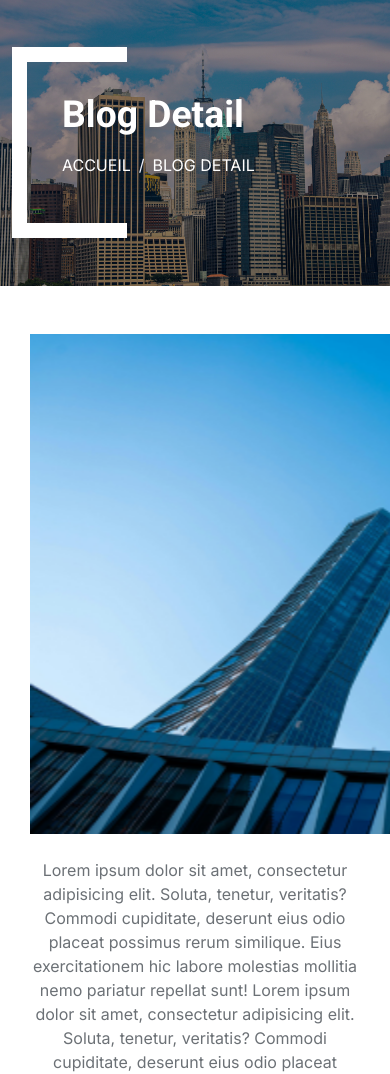
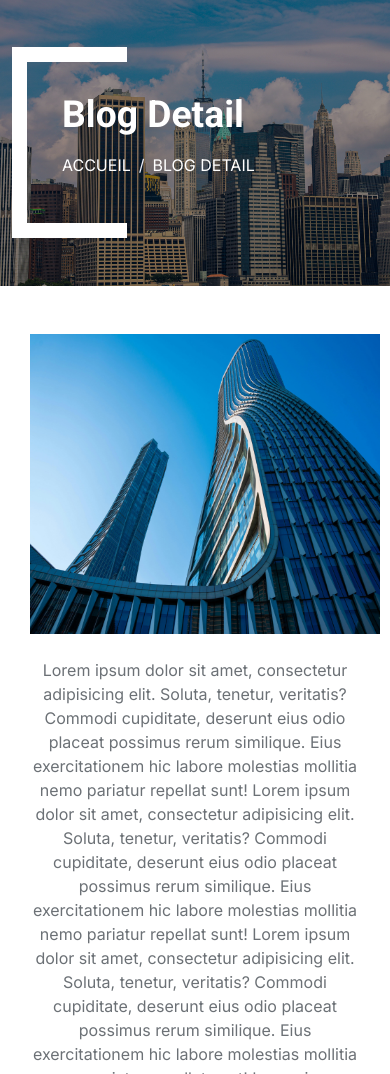
Before and after one commit to Webcinq/archidata-group, a Laravel app: page /blog-detail in a window 390 px wide; the page is wider, and only the part inside the window is pictured. Shown: the part 66-1140 px from the top of that part. Run offline with Laravel 12, Linux system fonts and the light colour scheme; parts of the project's set-up code (start-up, migrations or seed data) failed here and were passed over; some libraries are stand-ins or nearby versions.

Commit message:
archiver la photo dans le mode telephone

```diff
--- a/resources/views/blog-detail.blade.php
+++ b/resources/views/blog-detail.blade.php
@@ -1,5 +1,15 @@
 @extends('layout')
 @section('content')
+    <style>
+        .image{
+            width: 1000px;height: 500px;
+        }
+        @media (max-width: 768px) {
+            .image{
+                width: 350px;height: 300px;
+            }
+        }
+    </style>
     <div class="container-fluid page-header mb-5 py-5">
         <div class="container">
             <h1 class="display-3 text-white mb-3 animated slideInDown">Blog Detail</h1>
@@ -12,7 +22,7 @@
         </div>
     </div>
     <div style="padding: 0 30px; text-align: center;">
-        <img style="width: 1000px;height: 500px" src="{{asset('img/service-1.png')}}" alt="">
+        <img class="image"   src="{{asset('img/service-1.png')}}" alt="">
         <br><br>
         <div class="row">
             <div class="col-lg-3"></div>
--- a/resources/views/layout.blade.php
+++ b/resources/views/layout.blade.php
@@ -147,11 +147,11 @@
         <div class="copyright">
             <div class="row">
                 <div class="col-md-6 text-center text-md-start mb-3 mb-md-0">
-                    &copy; <a class="border-bottom" href="#">Nom de votre site</a>
+                    &copy; <a class="border-bottom" href="#">ARCHIDATA</a>
                 </div>
                 <div class="col-md-6 text-center text-md-end">
                     <!--/*** Ce template est gratuit tant que vous conservez le lien / l'attribution à l'auteur dans le pied de page. Pour l'utiliser sans ce lien, vous pouvez acheter la Licence d'Exclusion de Crédit sur "https://htmlcodex.com/credit-removal". Merci de votre soutien. ***/-->
-                    Designé par <a class="border-bottom" href="https://htmlcodex.com">HTML Codex</a>
+                    Designé par <a class="border-bottom" href="">Webcinq</a>
                 </div>
             </div>
         </div>
```
Also changed, not shown: resources/views/index.blade.php (+10 -3 lines), package-lock.json.
